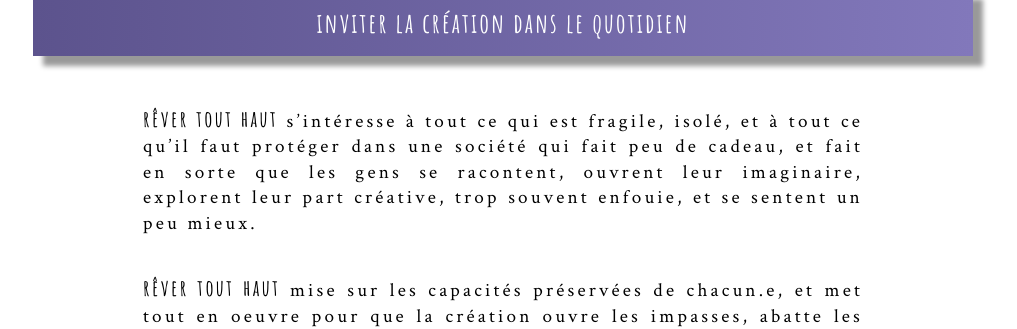
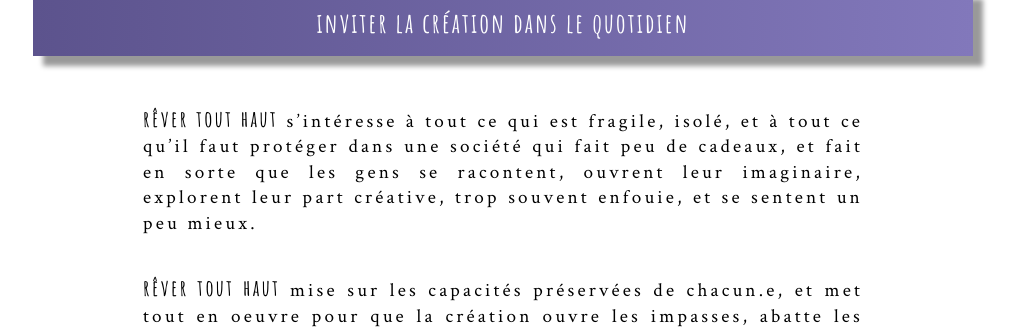
Before and after one commit to leshnik/revertouthaut, a Jekyll site: the page built from index.html, in a window 1280 px wide and 900 px high, scrolled down 6924 px. Shown: the part 151-480 px from the top of the window, without its empty margins (137-1154 px from the left). Built offline with Jekyll 4.4.1, drawn with Linux system fonts in a browser that asks for light colours; some of the changed text lies outside the part shown.

Commit message:
add an x to cadeau sur index

```diff
--- a/index.html
+++ b/index.html
@@ -6,7 +6,7 @@
 ---
 <h1>créativité, soins, lien&nbsp;social, spectacle&nbsp;vivant</h1>
 <p class="intro-text">
-    Depuis 2018, <span class="rever-typog">rêver tout haut</span> regroupe des artistes et des art-thérapeutes installé.es en Saône-et-Loire, tous passionné.es par les rencontres, et  l’invention d’accompagnements artistiques.
+    Depuis 2018, <span class="rever-typog">rêver tout haut</span> regroupe des artistes et des art-thérapeutes installé&middot;es en Saône-et-Loire, tous passionné&middot;es par les rencontres, et  l’invention d’accompagnements artistiques.
 </p>
 <!--lucette-->
 <div class="center-max450-block">
@@ -30,7 +30,7 @@
 <div class="center-max450-block">
     <img src="https://res.cloudinary.com/dnxcesebo/image/upload/q_auto,f_auto/v1705772812/Capture_d_e%CC%81cran_2022-12-21_a%CC%80_17.41.31_j8pljw.png">
 </div>
-<p class="no-justify">c'est constituer une troupe de comédien.nes au sein d'un Foyer de Vie</p>
+<p class="no-justify">c'est constituer une troupe de comédien&middot;nes au sein d'un Foyer de Vie</p>
 
 <!--chambre ehpad-->
 <div class="center-max450-block">
@@ -104,7 +104,7 @@
         inviter la création dans le quotidien
    </p>
 
-<p class="intro-text"><span class="rever-typog">rêver tout haut</span> s’intéresse à tout ce qui est fragile, isolé, et à tout ce qu’il faut protéger dans une société qui fait peu de cadeau, et fait en sorte que les gens se racontent, ouvrent leur imaginaire, explorent leur part créative, trop souvent enfouie, et se sentent un peu mieux.</p>
+<p class="intro-text"><span class="rever-typog">rêver tout haut</span> s’intéresse à tout ce qui est fragile, isolé, et à tout ce qu’il faut protéger dans une société qui fait peu de cadeaux, et fait en sorte que les gens se racontent, ouvrent leur imaginaire, explorent leur part créative, trop souvent enfouie, et se sentent un peu mieux.</p>
 <p class="intro-text"><span class="rever-typog">rêver tout haut</span> mise sur les capacités préservées de chacun.e, et met tout en oeuvre pour que la création ouvre les impasses, abatte les murs, les non dits, les jugements, les a-priori.</p>
 </ul>
 <p class="shadow-gradient" style="transform:rotate(2deg);">
```
